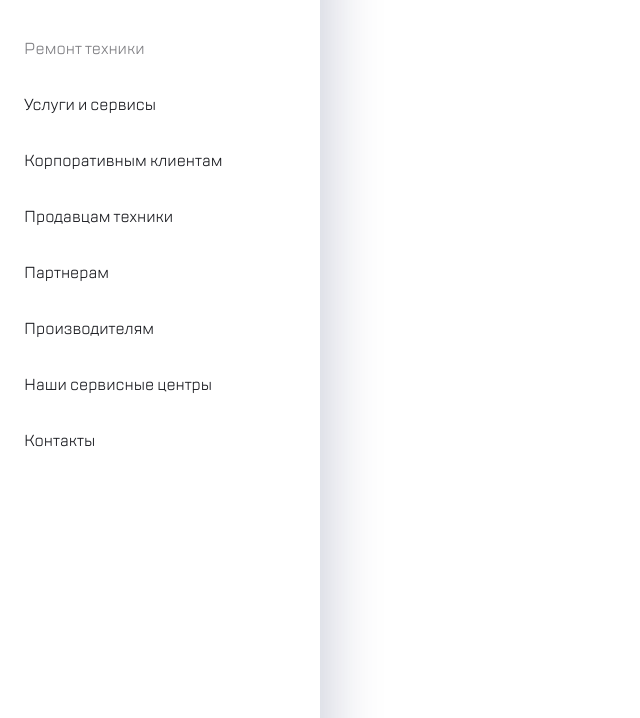
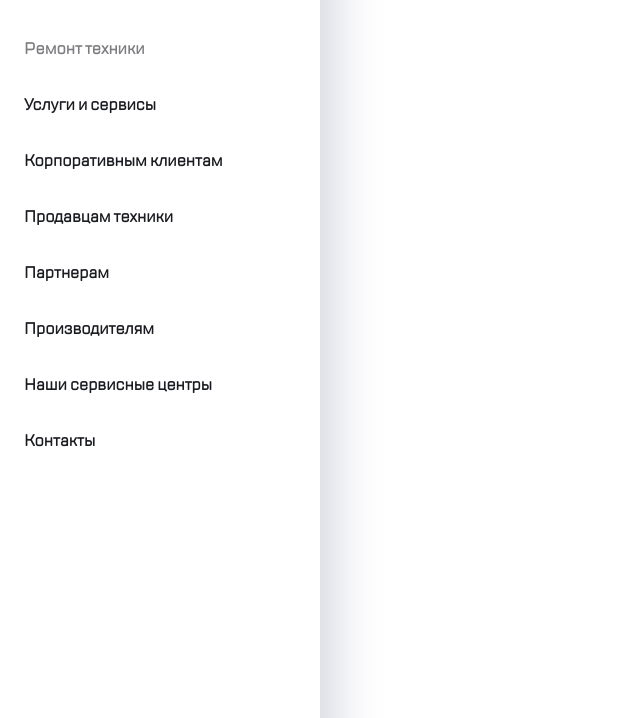
Before and after one commit to SergeyKovalevv/block-1.4-menu-, a plain HTML site: page index.html in a window 1280 px wide. Shown: the part 80-798 px from the top of the page, without its empty margins (0-640 px from the left). Drawn offline with Linux system fonts and the light colour scheme.

Commit message:
Update style.css

```diff
--- a/css/style.css
+++ b/css/style.css
@@ -1,6 +1,6 @@
 body {
     font-family: "TTLakes-Regular", sans-serif;
-    font-weight: 400;
+    font-weight: 600;
     font-size: 16px;
     line-height: 24px;
     background-color: #FFFFFF;
```
